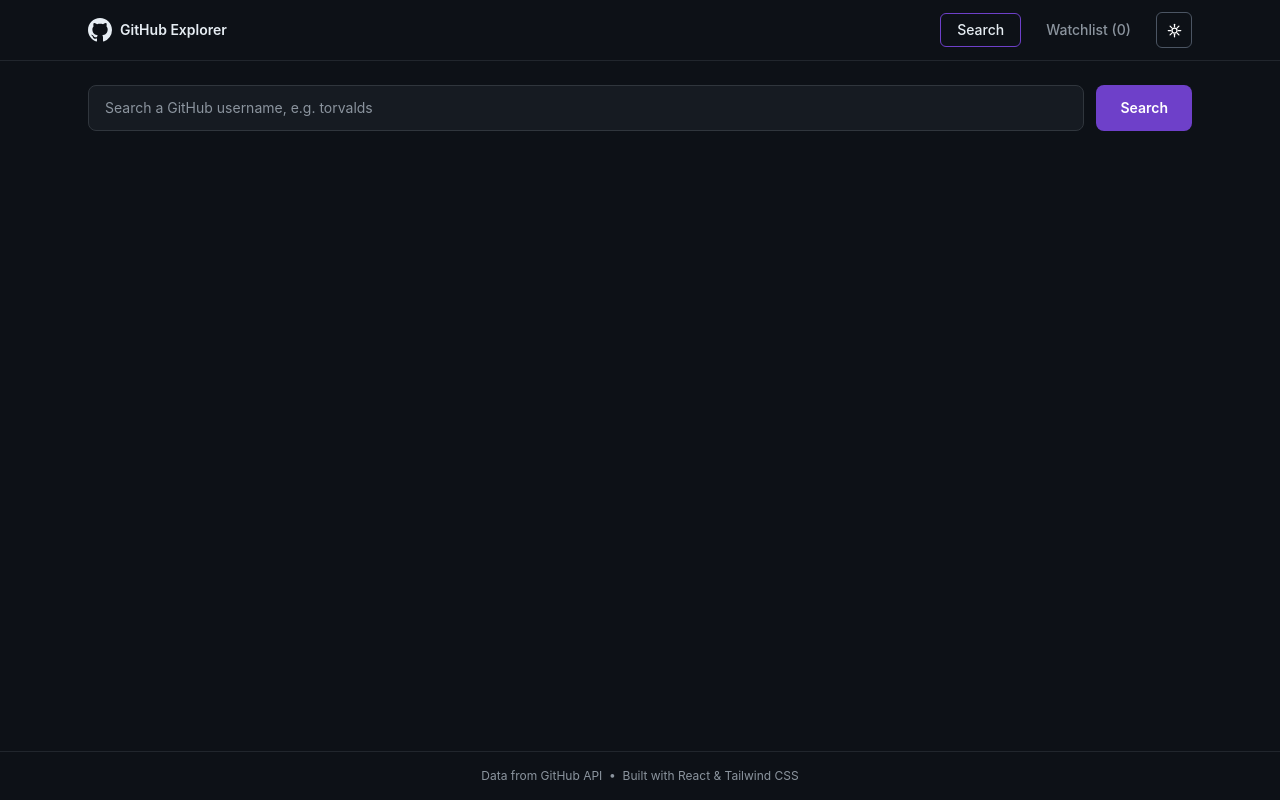
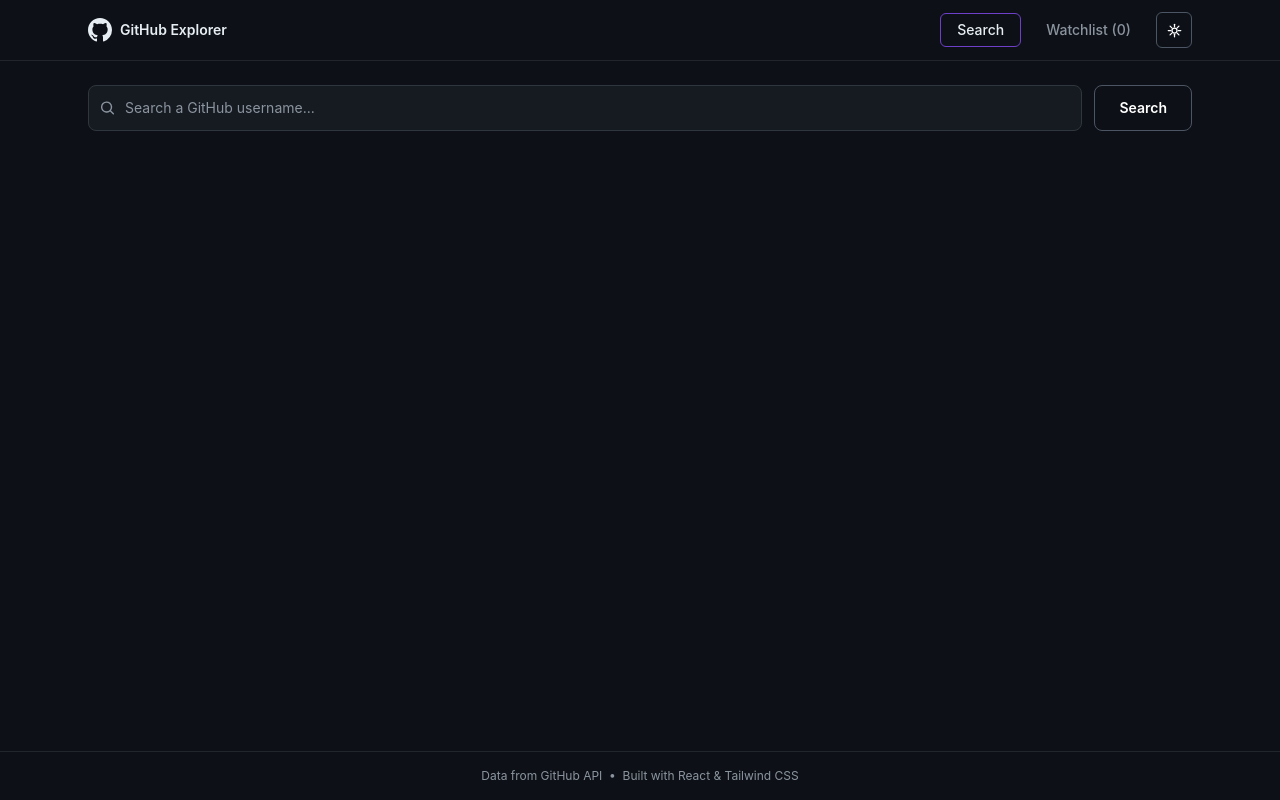
Before and after one commit to parmarronit018/github-explorer, a React (Vite) app: page / in a window 1280 px wide. Built offline with nearby package versions, Linux system fonts and the light colour scheme.

Commit message:
style: search icon in input, external link icon on repo cards, plain star+bullet+lang, muted username

```diff
--- a/src/components/SearchBar.jsx
+++ b/src/components/SearchBar.jsx
@@ -4,30 +4,52 @@
   const [username, setUsername] = useState("");
 
   const card   = darkMode ? "#161b22" : "#ffffff";
-  const border = darkMode ? "#30363d" : "#d0d7de";
+  const border = darkMode ? "#30363d" : "#d1d5db";
   const text   = darkMode ? "#e6edf3" : "#1f2328";
+  const muted  = darkMode ? "#8b949e" : "#57606a";
 
   const handleSearch = () => onSearch(username);
 
   return (
     <div className="flex gap-3 w-full">
+      {/* Input with search icon inside */}
+      <div className="relative flex-1">
+        <span className="absolute left-3 top-1/2 -translate-y-1/2 pointer-events-none">
+          <svg width="15" height="15" viewBox="0 0 16 16" fill={muted}>
+            <path d="M10.68 11.74a6 6 0 0 1-7.922-8.982 6 6 0 0 1 8.982
+              7.922l3.04 3.04a.749.749 0 0 1-.326 1.275.749.749 0 0
+              1-.734-.215ZM11.5 7a4.499 4.499 0 1 0-8.997 0A4.499 4.499 0 0 0 11.5 7Z"/>
+          </svg>
+        </span>
         <input
           type="text"
-        placeholder="Search a GitHub username, e.g. torvalds"
+          placeholder="Search a GitHub username..."
           value={username}
           onChange={(e) => setUsername(e.target.value)}
           onKeyDown={(e) => e.key === "Enter" && handleSearch()}
-        className="flex-1 px-4 py-3 rounded-lg text-sm outline-none transition-all"
+          className="w-full pl-9 pr-4 py-3 rounded-lg text-sm outline-none transition-all"
           style={{ backgroundColor: card, border: `1px solid ${border}`, color: text }}
-        onFocus={(e) => (e.target.style.borderColor = "#6e40c9")}
+          onFocus={(e) => (e.target.style.borderColor = darkMode ? "#8b949e" : "#57606a")}
           onBlur={(e)  => (e.target.style.borderColor = border)}
         />
+      </div>
+
+      {/* Search button — bordered, no fill */}
       <button
         onClick={handleSearch}
-        className="px-6 py-3 rounded-lg text-sm font-semibold transition-all"
-        style={{ backgroundColor: "#6e40c9", color: "#ffffff", border: "none", minWidth: "90px" }}
-        onMouseEnter={(e) => (e.currentTarget.style.backgroundColor = "#7c4dca")}
-        onMouseLeave={(e) => (e.currentTarget.style.backgroundColor = "#6e40c9")}
+        className="px-6 py-3 rounded-lg text-sm font-semibold transition-all duration-200 active:scale-95"
+        style={{
+          border: `1px solid ${darkMode ? "#4b5563" : "#d1d5db"}`,
+          color: darkMode ? "#ffffff" : "#000000",
+          backgroundColor: "transparent",
+          minWidth: "90px",
+        }}
+        onMouseEnter={(e) => {
+          e.currentTarget.style.backgroundColor = darkMode ? "#1f2937" : "#f3f4f6";
+        }}
+        onMouseLeave={(e) => {
+          e.currentTarget.style.backgroundColor = "transparent";
+        }}
       >
         Search
       </button>
--- a/src/components/UserCard.jsx
+++ b/src/components/UserCard.jsx
@@ -24,18 +24,10 @@
         {user.name || user.login}
       </h2>
 
-      {/* Username link */}
-      <a
-        href={user.html_url}
-        target="_blank"
-        rel="noopener noreferrer"
-        className="text-xs mt-0.5 transition-colors"
-        style={{ color: "#6e40c9" }}
-        onMouseEnter={(e) => (e.target.style.color = "#9a6ee0")}
-        onMouseLeave={(e) => (e.target.style.color = "#6e40c9")}
-      >
+      {/* Username — plain muted text, no purple */}
+      <span className="text-xs mt-0.5" style={{ color: muted }}>
         @{user.login}
-      </a>
+      </span>
 
       {/* Bio */}
       <p className="text-xs mt-2 mb-4 leading-relaxed" style={{ color: muted }}>
@@ -64,7 +56,6 @@
       <div className="w-full mt-4 flex flex-col gap-1.5 text-xs" style={{ color: muted }}>
         {user.location && (
           <span className="flex items-center gap-1.5 justify-center">
-            {/* Location pin icon */}
             <svg width="12" height="12" viewBox="0 0 16 16" fill={muted}>
               <path d="m12.596 11.596-3.535 3.536a1.5 1.5 0 0 1-2.122 0l-3.535-3.536a6.5
                 6.5 0 1 1 9.192-9.193 6.5 6.5 0 0 1 0 9.193Zm-1.06-8.132v-.001a5
@@ -74,10 +65,8 @@
             {user.location}
           </span>
         )}
-        {user.blog && (
         <span className="flex items-center gap-1.5 justify-center">
-            {/* Link icon */}
-            <svg width="12" height="12" viewBox="0 0 16 16" fill="#6e40c9">
+          <svg width="12" height="12" viewBox="0 0 16 16" fill={muted}>
             <path d="m7.775 3.275 1.25-1.25a3.5 3.5 0 1 1 4.95 4.95l-2.5 2.5a3.5 3.5
               0 0 1-4.95 0 .751.751 0 0 1 .018-1.042.751.751 0 0 1 1.042-.018
               2 2 0 0 0 2.83 0l2.5-2.5a2.002 2.002 0 0 0-2.83-2.83l-1.25
@@ -92,15 +81,12 @@
             href={user.html_url}
             target="_blank"
             rel="noopener noreferrer"
-              className="truncate max-w-[160px] transition-colors"
-              style={{ color: "#6e40c9" }}
-              onMouseEnter={(e) => (e.target.style.color = "#9a6ee0")}
-              onMouseLeave={(e) => (e.target.style.color = "#6e40c9")}
+            className="truncate max-w-[160px] transition-opacity duration-200 hover:opacity-70"
+            style={{ color: muted }}
           >
             {user.html_url}
           </a>
         </span>
-        )}
       </div>
     </div>
   );
--- a/src/pages/Home.jsx
+++ b/src/pages/Home.jsx
@@ -163,52 +163,49 @@
 /* ── Repo card ─────────────────────────────────────────────────── */
 function RepoCard({ repo, darkMode }) {
   const card   = darkMode ? "#161b22" : "#ffffff";
-  const border = darkMode ? "#30363d" : "#d0d7de";
+  const border = darkMode ? "#30363d" : "#d1d5db";
   const muted  = darkMode ? "#8b949e" : "#57606a";
   const text   = darkMode ? "#e6edf3" : "#1f2328";
 
-  // Language badge colors
-  const langColors = {
-    JavaScript: { bg: "#2e2a05", text: "#e3b341", border: "#4d3e06" },
-    TypeScript: { bg: "#051d3e", text: "#79c0ff", border: "#0c2e5c" },
-    Python:     { bg: "#0d2a1f", text: "#3fb950", border: "#143d2c" },
-    Ruby:       { bg: "#2e0d0d", text: "#ff7b72", border: "#4d1a1a" },
-    Go:         { bg: "#051a2e", text: "#79c0ff", border: "#0c2e4a" },
-    Rust:       { bg: "#2e1a0d", text: "#ffa657", border: "#4d2e14" },
-    Java:       { bg: "#1a0d2e", text: "#c084fc", border: "#2e1a4d" },
-    CSS:        { bg: "#0d1a2e", text: "#79c0ff", border: "#142e4a" },
-    HTML:       { bg: "#2e1a0d", text: "#ffa657", border: "#4d2e14" },
-  };
-  const lc = langColors[repo.language] || { bg: "#21262d", text: "#8b949e", border: "#30363d" };
-
   return (
     <div
-      className="rounded-xl p-4 flex flex-col gap-2 transition-all"
+      className="rounded-xl p-4 flex flex-col gap-2 transition-all duration-200"
       style={{ backgroundColor: card, border: `1px solid ${border}` }}
-      onMouseEnter={(e) => (e.currentTarget.style.borderColor = "#6e40c9")}
+      onMouseEnter={(e) => (e.currentTarget.style.borderColor = darkMode ? "#8b949e" : "#57606a")}
       onMouseLeave={(e) => (e.currentTarget.style.borderColor = border)}
     >
+      {/* Name + external link icon */}
       <div className="flex items-start justify-between gap-2">
-        <span className="font-semibold text-sm" style={{ color: text }}>{repo.name}</span>
+        <span className="font-semibold text-sm leading-snug" style={{ color: text }}>
+          {repo.name}
+        </span>
         <a
           href={repo.html_url}
           target="_blank"
           rel="noopener noreferrer"
-          className="text-xs shrink-0 transition-colors"
-          style={{ color: "#6e40c9" }}
-          onMouseEnter={(e) => (e.target.style.color = "#9a6ee0")}
-          onMouseLeave={(e) => (e.target.style.color = "#6e40c9")}
+          className="shrink-0 transition-opacity duration-200 opacity-60 hover:opacity-100 mt-0.5"
+          title="Open on GitHub"
         >
-          View
+          {/* External link icon */}
+          <svg width="14" height="14" viewBox="0 0 16 16" fill={muted}>
+            <path d="M3.75 2h3.5a.75.75 0 0 1 0 1.5h-3.5a.25.25 0 0 0-.25.25v8.5c0
+              .138.112.25.25.25h8.5a.25.25 0 0 0 .25-.25v-3.5a.75.75 0 0 1
+              1.5 0v3.5A1.75 1.75 0 0 1 12.25 14h-8.5A1.75 1.75 0 0 1 2
+              12.25v-8.5C2 2.784 2.784 2 3.75 2Zm6.854-1h4.146a.25.25 0 0 1
+              .25.25v4.146a.25.25 0 0 1-.427.177L13.03 4.03 9.28 7.78a.751.751
+              0 0 1-1.042-.018.751.751 0 0 1-.018-1.042l3.75-3.75-1.543-1.543A.25.25
+              0 0 1 10.604 1Z"/>
+          </svg>
         </a>
       </div>
 
+      {/* Description */}
       <p className="text-xs flex-1 leading-relaxed" style={{ color: muted }}>
         {repo.description || "No description available"}
       </p>
 
-      <div className="flex items-center gap-3 text-xs mt-auto" style={{ color: muted }}>
-        {/* Star count */}
+      {/* Stars + language — plain text, no badge */}
+      <div className="flex items-center gap-2 text-xs mt-auto" style={{ color: muted }}>
         <span className="flex items-center gap-1">
           <svg width="12" height="12" viewBox="0 0 16 16" fill={muted}>
             <path d="M8 .25a.75.75 0 0 1 .673.418l1.882 3.815 4.21.612a.75.75 0 0 1
@@ -218,14 +215,11 @@
           </svg>
           {repo.stargazers_count.toLocaleString()}
         </span>
-        {/* Language badge */}
         {repo.language && (
-          <span
-            className="px-2 py-0.5 rounded-full text-xs"
-            style={{ backgroundColor: lc.bg, color: lc.text, border: `1px solid ${lc.border}` }}
-          >
-            {repo.language}
-          </span>
+          <>
+            <span style={{ color: darkMode ? "#4b5563" : "#d1d5db" }}>•</span>
+            <span>{repo.language}</span>
+          </>
         )}
       </div>
     </div>
```
Lines whose indentation alone changed are shown as unchanged.
